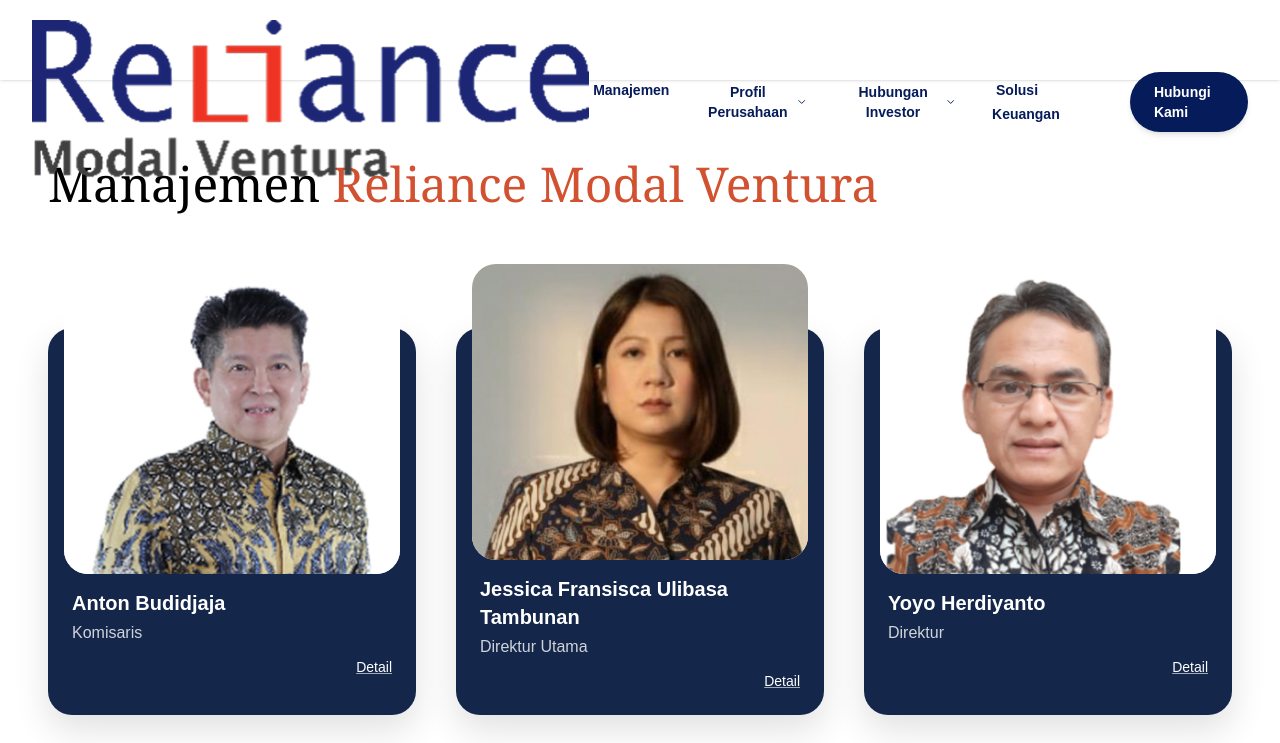
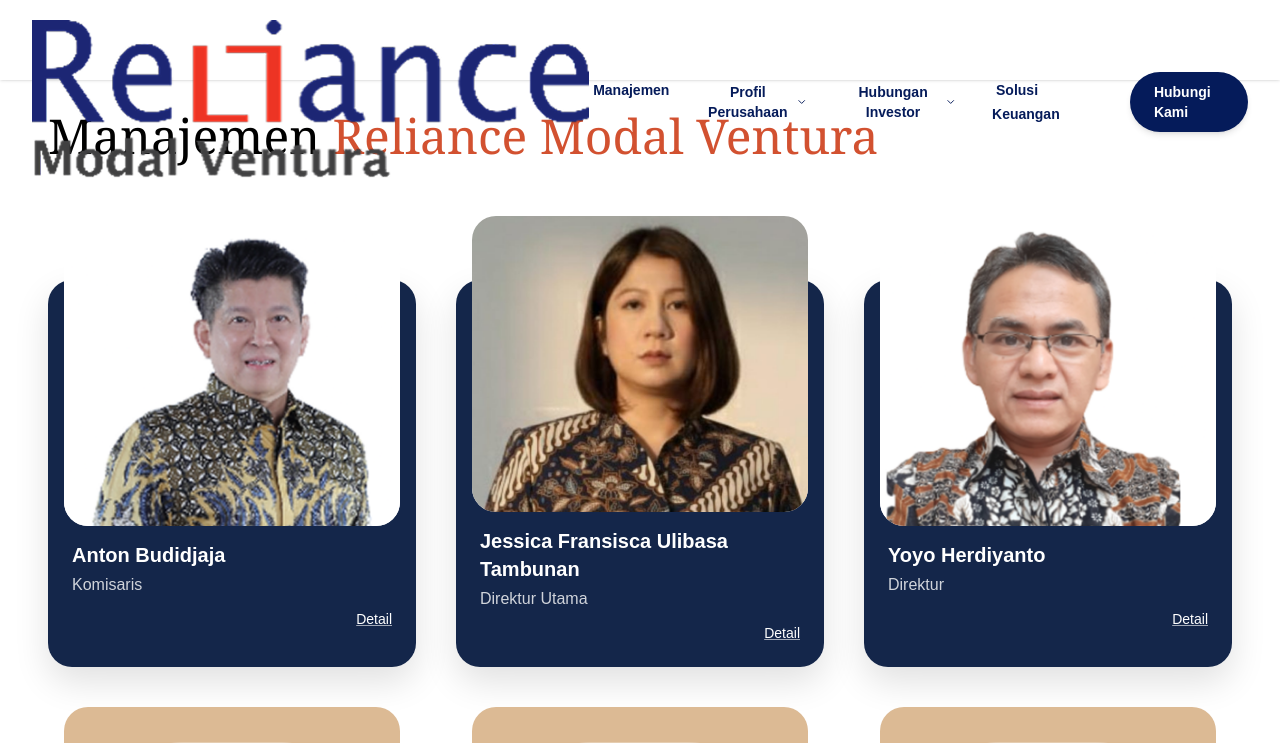
Before and after one commit to plmtmbnn/rmv-web-page, a Next.js app: page /management in a window 1280 px wide. Shown: the top 743 px of the page. Built offline with nearby package versions, Linux system fonts and the light colour scheme.

Commit message:
refactor: :lipstick: adjust margin management page

```diff
--- a/app/management/page.tsx
+++ b/app/management/page.tsx
@@ -12,7 +12,7 @@
   return (
     <>
       <section className="bg-white">
-        <div className="container mx-auto px-4 md:px-8 lg:px-12 py-16 md:py-20">
+        <div className="container mx-auto px-4 md:px-8 lg:px-12 mt-8">
           <h1 className="text-3xl md:text-4xl lg:text-5xl font-serif font-medium mb-10 md:mb-14">
             <span className="text-black">Manajemen </span>
             <span className="text-[#D25130]">Reliance Modal Ventura</span>
```
